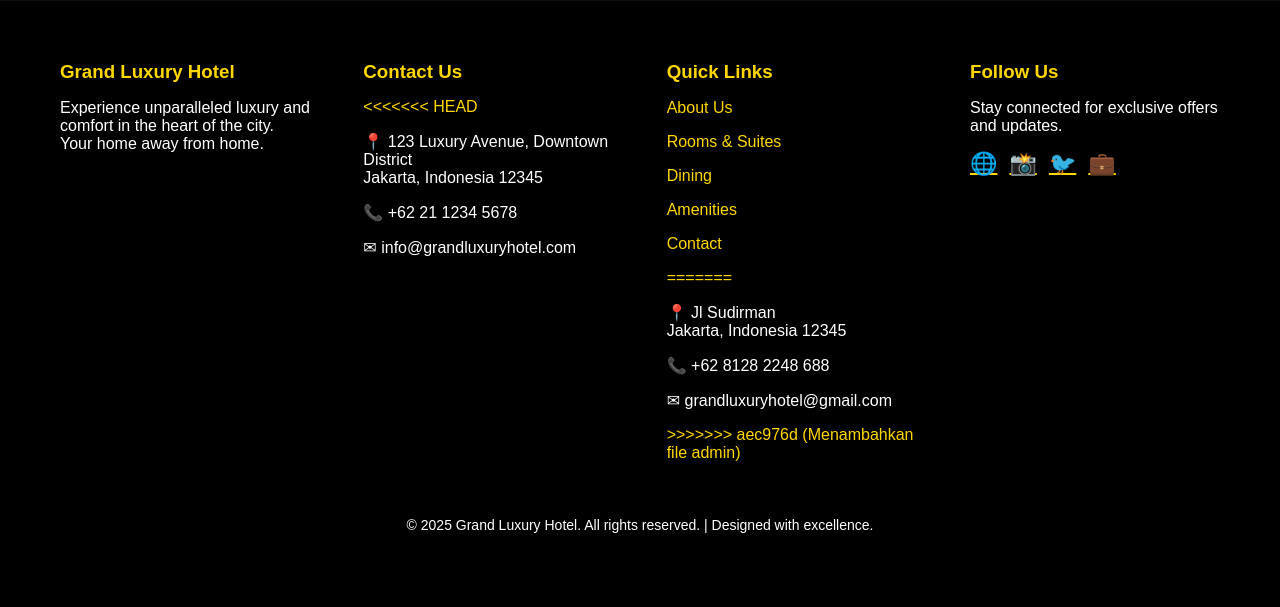
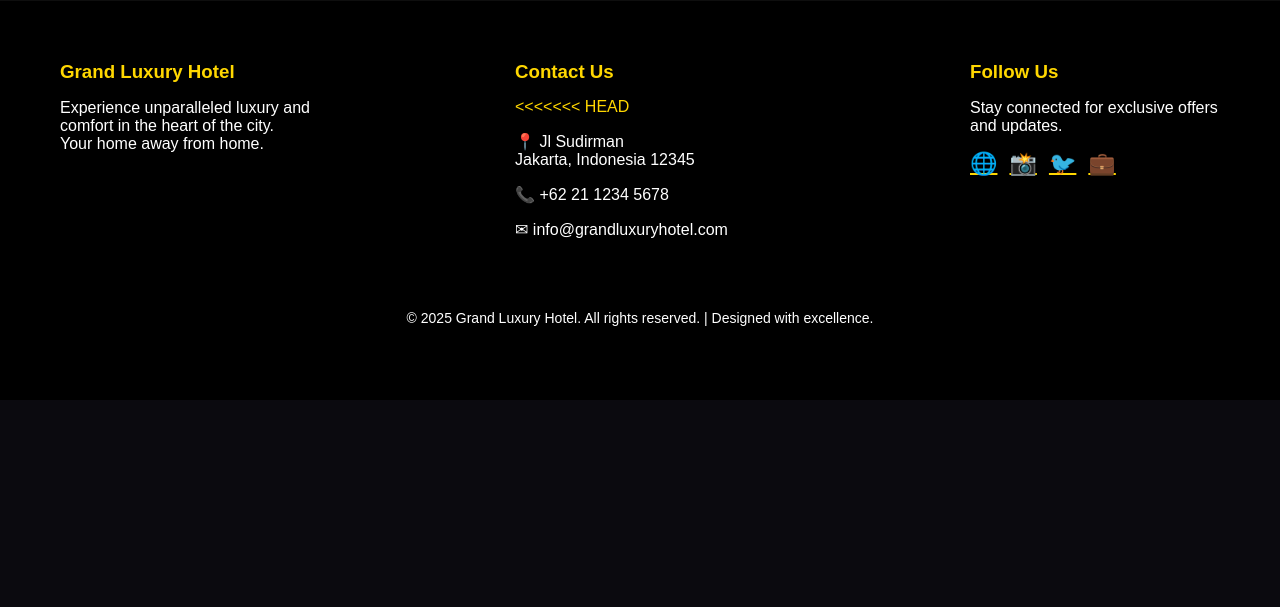
Before and after one commit to SultanAuliaYudistira/Grand-Luxury-Hotel, a PHP site: page / in a window 1280 px wide. Shown: the part 2007-2614 px from the top of the page. After the commit the page ends 2407 px from the top, so only its background shows below. Run offline with PHP 8.4, Linux system fonts and the light colour scheme.

Commit message:
Update home.php

```diff
--- a/app/view/home.php
+++ b/app/view/home.php
@@ -128,22 +128,9 @@ if (session_status() === PHP_SESSION_NONE) {
         <div style="width: 250px; margin-bottom: 20px;">
             <h3 style="margin: 0 0 15px 0;">Contact Us</h3>
 <<<<<<< HEAD
-            <p style="color: white;">📍 123 Luxury Avenue, Downtown District<br>Jakarta, Indonesia 12345</p>
+            <p style="color: white;">📍 Jl Sudirman<br>Jakarta, Indonesia 12345</p>
             <p style="color: white;">📞 +62 21 1234 5678</p>
             <p style="color: white;">✉ info@grandluxuryhotel.com</p>
-        </div>
-        <div style="width: 250px; margin-bottom: 20px;">
-            <h3 style="margin: 0 0 15px 0;">Quick Links</h3>
-            <p><a href="?page=home" style="color: gold; text-decoration:none;">About Us</a></p>
-            <p><a href="?page=login" style="color: gold; text-decoration:none;">Rooms & Suites</a></p>
-            <p><a href="?page=login" style="color: gold; text-decoration:none;">Dining</a></p>
-            <p><a href="?page=login" style="color: gold; text-decoration:none;">Amenities</a></p>
-            <p><a href="?page=login" style="color: gold; text-decoration:none;">Contact</a></p>
-=======
-            <p style="color: white;">📍 Jl Sudirman<br>Jakarta, Indonesia 12345</p>
-            <p style="color: white;">📞 +62 8128 2248 688</p>
-            <p style="color: white;">✉ grandluxuryhotel@gmail.com</p>
->>>>>>> aec976d (Menambahkan file admin)
         </div>
         <div style="width: 250px; margin-bottom: 20px;">
             <h3 style="margin: 0 0 15px 0;">Follow Us</h3>
```
